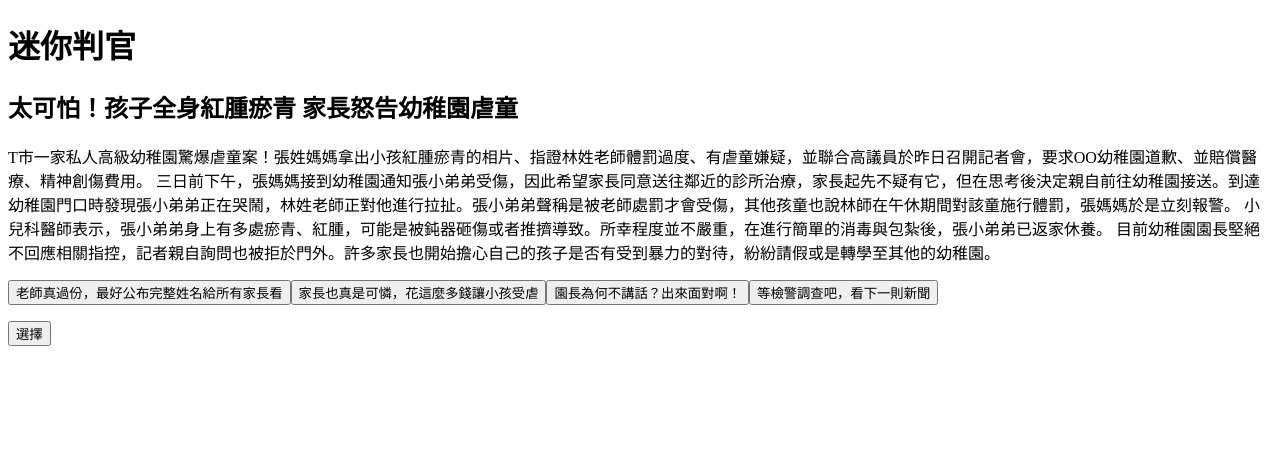
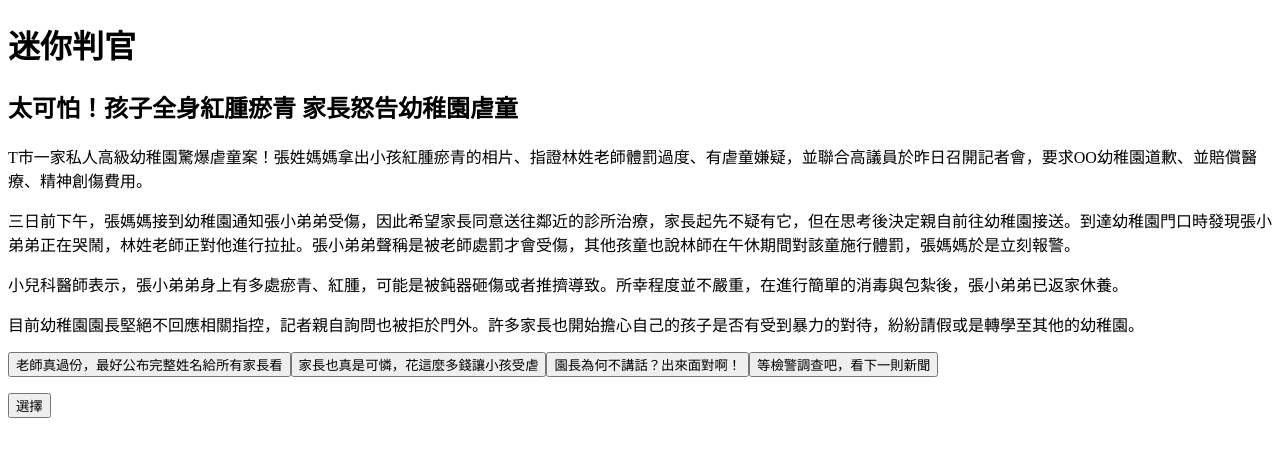
Before and after one commit to elct9620/Behind-the-Screen_MiniJudge, a Vue app: page /#/question in a window 1280 px wide. Shown: the top 456 px of the page. Built offline with nearby package versions, Linux system fonts and the light colour scheme; the HTML template or start-up script is replaced by a standard one.

Commit message:
Update questions

```diff
--- a/src/question.vue
+++ b/src/question.vue
@@ -2,7 +2,7 @@
   <div id="question">
     <section>
       <h2>{{ currentQuestion.question }}</h2>
-      <p>{{ currentQuestion.description }}</p>
+      <div v-html="currentQuestion.description"></div>
       <transition-group name="answer" tag="div">
         <button
           v-for="(answer, index) in currentQuestion.answers"
--- a/src/questions.yml
+++ b/src/questions.yml
@@ -1,46 +1,42 @@
 # 題組1
 - - question: 太可怕！孩子全身紅腫瘀青 家長怒告幼稚園虐童
-    description:
-      >
-      T市一家私人高級幼稚園驚爆虐童案！張姓媽媽拿出小孩紅腫瘀青的相片、指證林姓老師體罰過度、有虐童嫌疑，並聯合高議員於昨日召開記者會，要求OO幼稚園道歉、並賠償醫療、精神創傷費用。
-      三日前下午，張媽媽接到幼稚園通知張小弟弟受傷，因此希望家長同意送往鄰近的診所治療，家長起先不疑有它，但在思考後決定親自前往幼稚園接送。到達幼稚園門口時發現張小弟弟正在哭鬧，林姓老師正對他進行拉扯。張小弟弟聲稱是被老師處罰才會受傷，其他孩童也說林師在午休期間對該童施行體罰，張媽媽於是立刻報警。
-      小兒科醫師表示，張小弟弟身上有多處瘀青、紅腫，可能是被鈍器砸傷或者推擠導致。所幸程度並不嚴重，在進行簡單的消毒與包紮後，張小弟弟已返家休養。
-      目前幼稚園園長堅絕不回應相關指控，記者親自詢問也被拒於門外。許多家長也開始擔心自己的孩子是否有受到暴力的對待，紛紛請假或是轉學至其他的幼稚園。
+    description: |
+      <p>T市一家私人高級幼稚園驚爆虐童案！張姓媽媽拿出小孩紅腫瘀青的相片、指證林姓老師體罰過度、有虐童嫌疑，並聯合高議員於昨日召開記者會，要求OO幼稚園道歉、並賠償醫療、精神創傷費用。</p>
+      <p>三日前下午，張媽媽接到幼稚園通知張小弟弟受傷，因此希望家長同意送往鄰近的診所治療，家長起先不疑有它，但在思考後決定親自前往幼稚園接送。到達幼稚園門口時發現張小弟弟正在哭鬧，林姓老師正對他進行拉扯。張小弟弟聲稱是被老師處罰才會受傷，其他孩童也說林師在午休期間對該童施行體罰，張媽媽於是立刻報警。</p>
+      <p>小兒科醫師表示，張小弟弟身上有多處瘀青、紅腫，可能是被鈍器砸傷或者推擠導致。所幸程度並不嚴重，在進行簡單的消毒與包紮後，張小弟弟已返家休養。</p>
+      <p>目前幼稚園園長堅絕不回應相關指控，記者親自詢問也被拒於門外。許多家長也開始擔心自己的孩子是否有受到暴力的對待，紛紛請假或是轉學至其他的幼稚園。</p>
     answers:
       - 老師真過份，最好公布完整姓名給所有家長看
       - 家長也真是可憐，花這麼多錢讓小孩受虐
       - 園長為何不講話？出來面對啊！
       - 等檢警調查吧，看下一則新聞
   - question: 惡老闆照顧員工五歲女 竟虐待又性侵！
-    description:
-      >
-      OO市驚傳虐童案！張姓單親媽媽今年初至某雜貨店任職店員，王姓老闆假好心替張女照顧5歲女童，沒想到居然毆打女童、甚至涉嫌性侵！
-      王男鄰居指出，女童原先活潑開朗，然而在王男代為照顧數週後神情變得抑鬱、出現黑眼圈，身體也有多處瘀青。數日前，女童哭喊逃出王男家，王男則手持木棍追打，鄰居嚇得趕緊報警。而女童在警察詢問下表示，王男不但經常對她施虐、施暴，還會「用硬硬的東西戳我下面」，不排除有性侵嫌疑。
-      本報記者聯絡上母親張女，張女表示聽到消息時震驚又心碎，並表示王男平常十分照顧她們、女童也未曾提及王男的獸行，但現在已不再相信王男、並已另尋工作。
-      警方表示，目前已立案偵辦、逮捕王男，並通報社工介入、緊急安置女童。
+    description: |
+      <p>OO市驚傳虐童案！張姓單親媽媽今年初至某雜貨店任職店員，王姓老闆假好心替張女照顧5歲女童，沒想到居然毆打女童、甚至涉嫌性侵！</p>
+      <p>王男鄰居指出，女童原先活潑開朗，然而在王男代為照顧數週後神情變得抑鬱、出現黑眼圈，身體也有多處瘀青。數日前，女童哭喊逃出王男家，王男則手持木棍追打，鄰居嚇得趕緊報警。而女童在警察詢問下表示，王男不但經常對她施虐、施暴，還會「用硬硬的東西戳我下面」，不排除有性侵嫌疑。</p>
+      <p>本報記者聯絡上母親張女，張女表示聽到消息時震驚又心碎，並表示王男平常十分照顧她們、女童也未曾提及王男的獸行，但現在已不再相信王男、並已另尋工作。</p>
+      <p>警方表示，目前已立案偵辦、逮捕王男，並通報社工介入、緊急安置女童。</p>
     answers:
       - 人渣！老闆死一死最好！
       - 媽媽和老闆肯定有一腿
       - 肉搜雜貨店，發起抵制活動
       - 什麼都不做，看下一則新聞
   - question: 外勞吸毒欲劫車逃逸 警開5槍擊斃
-    description:
-      >
-      今晨於XX市郊外發生一起追捕事件，一名印尼勞工瑪麗亞試圖奪取警車逃逸，遭警連開5槍擊斃。
-      警方今早接獲通報，一名外籍勞工神情恍惚、在街上遊蕩。警方到場時，外勞不願配合警方接受調查、並毆打警察與路過民眾，隨後竟還試圖以石頭破壞警車車窗、奪取警車逃逸。遭毆打的陳姓警察先是對空鳴槍、見外勞仍嘗試奪車，便朝外勞身體連開數槍，外勞才倒地不再移動。陳警隨即呼叫救護車載其前往醫院治療。
-      醫院顯示，該名外籍勞工為來自印尼的移工瑪麗亞，身中2槍皆為要害，傷重不治；驗屍發現其血液酒精濃度高達30mg/dL，並且隨身帶有一包白粉待化驗，疑似為喝酒又吸毒。而陳警表示，當時他已遭外勞打斷鼻梁、路過民眾也有負傷，且對方手持硬石又欲劫車，才開槍制止外勞。
-      檢方表示已立案調查，並已聯繫外勞親屬處理瑪麗亞的後事。
+    description: |
+      <p>今晨於XX市郊外發生一起追捕事件，一名印尼勞工瑪麗亞試圖奪取警車逃逸，遭警連開5槍擊斃。</p>
+      <p>警方今早接獲通報，一名外籍勞工神情恍惚、在街上遊蕩。警方到場時，外勞不願配合警方接受調查、並毆打警察與路過民眾，隨後竟還試圖以石頭破壞警車車窗、奪取警車逃逸。遭毆打的陳姓警察先是對空鳴槍、見外勞仍嘗試奪車，便朝外勞身體連開數槍，外勞才倒地不再移動。陳警隨即呼叫救護車載其前往醫院治療。</p>
+      <p>醫院顯示，該名外籍勞工為來自印尼的移工瑪麗亞，身中2槍皆為要害，傷重不治；驗屍發現其血液酒精濃度高達30mg/dL，並且隨身帶有一包白粉待化驗，疑似為喝酒又吸毒。而陳警表示，當時他已遭外勞打斷鼻梁、路過民眾也有負傷，且對方手持硬石又欲劫車，才開槍制止外勞。</p>
+      <p>檢方表示已立案調查，並已聯繫外勞親屬處理瑪麗亞的後事。</p>
     answers:
       - 外勞果然是社會問題
       - 喝酒吸毒又打人，被擊斃能怪誰？
       - 不論如何，警方都不應該開槍
       - 震驚、難過，看下一則新聞
   - question: 幼稚園虐童案新進展 錄影畫面證實：純屬意外！
-    description:
-      >
-      OO幼稚園虐童案件如今案情有了一百八十度大轉彎！幼稚園園長在沉默兩天後首度回應各界質疑，拿出辦公室錄影畫面為老師洗刷冤屈。
-      錄影畫面中可見，雖然在一開始林姓老師確實將孩童用力拉進辦公室罰站，但之後就回班上處理事情。畫面證實，原來是孩童在罰站時趁沒人注意開始四處攀爬玩耍，最後不慎弄倒辦公櫃上的書本，數十本書應聲摔落在他身上，也因此造成他多處的挫傷。
-      本報記者於昨日詢問該名爆料家長將如何應對，最後並未得到該家長回覆，議員辦公室目前也無法通電。目前幼稚園園長與林姓老師不排除會對該家長與議員提出妨礙名譽告訴。
+    description: |
+      <p>OO幼稚園虐童案件如今案情有了一百八十度大轉彎！幼稚園園長在沉默兩天後首度回應各界質疑，拿出辦公室錄影畫面為老師洗刷冤屈。</p>
+      <p>錄影畫面中可見，雖然在一開始林姓老師確實將孩童用力拉進辦公室罰站，但之後就回班上處理事情。畫面證實，原來是孩童在罰站時趁沒人注意開始四處攀爬玩耍，最後不慎弄倒辦公櫃上的書本，數十本書應聲摔落在他身上，也因此造成他多處的挫傷。</p>
+      <p>本報記者於昨日詢問該名爆料家長將如何應對，最後並未得到該家長回覆，議員辦公室目前也無法通電。目前幼稚園園長與林姓老師不排除會對該家長與議員提出妨礙名譽告訴。</p>
     answers:
       - 屁孩自己亂爬導致自己受傷，活該啦
       - 老師拉進來又不顧小孩，也該負責任
@@ -49,22 +45,20 @@
 
 # 題組2
 - - question: 外勞吸毒欲劫車逃逸 警開5槍擊斃
-    description:
-      >
-      今晨於XX市郊外發生一起追捕事件，一名印尼勞工瑪麗亞試圖奪取警車逃逸，遭警連開5槍擊斃。
-      警方今早接獲通報，一名外籍勞工神情恍惚、在街上遊蕩。警方到場時，外勞不願配合警方接受調查、並毆打警察與路過民眾，隨後竟還試圖以石頭破壞警車車窗、奪取警車逃逸。遭毆打的陳姓警察先是對空鳴槍、見外勞仍嘗試奪車，便朝外勞身體連開數槍，外勞才倒地不再移動。陳警隨即呼叫救護車載其前往醫院治療。
-      醫院顯示，該名外籍勞工為來自印尼的移工瑪麗亞，身中2槍皆為要害，傷重不治；驗屍發現其血液酒精濃度高達30mg/dL，並且隨身帶有一包白粉待化驗，疑似為喝酒又吸毒。而陳警表示，當時他已遭外勞打斷鼻梁、路過民眾也有負傷，且對方手持硬石又欲劫車，才開槍制止外勞。
-      檢方表示已立案調查，並已聯繫外勞親屬處理瑪麗亞的後事。
+    description: |
+      <p>今晨於XX市郊外發生一起追捕事件，一名印尼勞工瑪麗亞試圖奪取警車逃逸，遭警連開5槍擊斃。</p>
+      <p>警方今早接獲通報，一名外籍勞工神情恍惚、在街上遊蕩。警方到場時，外勞不願配合警方接受調查、並毆打警察與路過民眾，隨後竟還試圖以石頭破壞警車車窗、奪取警車逃逸。遭毆打的陳姓警察先是對空鳴槍、見外勞仍嘗試奪車，便朝外勞身體連開數槍，外勞才倒地不再移動。陳警隨即呼叫救護車載其前往醫院治療。</p>
+      <p>醫院顯示，該名外籍勞工為來自印尼的移工瑪麗亞，身中2槍皆為要害，傷重不治；驗屍發現其血液酒精濃度高達30mg/dL，並且隨身帶有一包白粉待化驗，疑似為喝酒又吸毒。而陳警表示，當時他已遭外勞打斷鼻梁、路過民眾也有負傷，且對方手持硬石又欲劫車，才開槍制止外勞。</p>
+      <p>檢方表示已立案調查，並已聯繫外勞親屬處理瑪麗亞的後事。</p>
     answers:
       - 外勞果然是社會問題
       - 喝酒吸毒又打人，被擊斃能怪誰？
       - 不論如何，警方都不應該開槍
       - 震驚、難過，看下一則新聞
   - question: 失業男弒母後輕生失敗：我走了，她怎麼辦？
-    description:
-      >
-      S市一名失業十七個月的56歲吳姓男子昨日凌晨以童軍繩勒死腦性82歲麻痺母親後企圖燒炭自殺，最後因為引出過多的濃煙讓鄰居發現，警消收到通報便前來救援。送醫急救之後，吳男母親仍宣告不治，而吳男撿回一命、現已恢復意識。他向警方供稱自己失業已久，存款全數花費在年邁老麻母親的醫療費用上，只得舉債度日。債主頻頻催款後遂萌生輕生念頭，但又放不下母親獨自一人，因此決定先將母親勒死再一起燒炭自盡。
-      鄰居表示，吳姓男子過去多以打零工維生，收入不穩定，前年因為工地意外導致右手骨折，雖經治療康復卻已無法返回工地工作。平日看他都會推著腦麻母親散步，是大家眼中的孝子。里長也表示希望法官能對他輕判，網開一面。
+    description: |
+      <p>S市一名失業十七個月的56歲吳姓男子昨日凌晨以童軍繩勒死腦性82歲麻痺母親後企圖燒炭自殺，最後因為引出過多的濃煙讓鄰居發現，警消收到通報便前來救援。送醫急救之後，吳男母親仍宣告不治，而吳男撿回一命、現已恢復意識。他向警方供稱自己失業已久，存款全數花費在年邁老麻母親的醫療費用上，只得舉債度日。債主頻頻催款後遂萌生輕生念頭，但又放不下母親獨自一人，因此決定先將母親勒死再一起燒炭自盡。</p>
+      <p>鄰居表示，吳姓男子過去多以打零工維生，收入不穩定，前年因為工地意外導致右手骨折，雖經治療康復卻已無法返回工地工作。平日看他都會推著腦麻母親散步，是大家眼中的孝子。里長也表示希望法官能對他輕判，網開一面。</p>
 
       提醒您：自殺不能解決問題，請珍惜生命、再給自己一次機會。
       自殺防治諮詢安心專線：0800-788995（24小時）
@@ -74,23 +68,21 @@
       - 怎麼可能失業那麼久，他自己肯定有問題
       - 遺憾、難過，看下一則新聞
   - question: 太可怕！孩子全身紅腫瘀青 家長怒告幼稚園虐童
-    description:
-      >
-      T市一家私人高級幼稚園驚爆虐童案！張姓媽媽拿出小孩紅腫瘀青的相片、指證林姓老師體罰過度、有虐童嫌疑，並聯合高議員於昨日召開記者會，要求OO幼稚園道歉、並賠償醫療、精神創傷費用。
-      三日前下午，張媽媽接到幼稚園通知張小弟弟受傷，因此希望家長同意送往鄰近的診所治療，家長起先不疑有它，但在思考後決定親自前往幼稚園接送。到達幼稚園門口時發現張小弟弟正在哭鬧，林姓老師正對他進行拉扯。張小弟弟聲稱是被老師處罰才會受傷，其他孩童也說林師在午休期間對該童施行體罰，張媽媽於是立刻報警。
-      小兒科醫師表示，張小弟弟身上有多處瘀青、紅腫，可能是被鈍器砸傷或者推擠導致。所幸程度並不嚴重，在進行簡單的消毒與包紮後，張小弟弟已返家休養。
-      目前幼稚園園長堅絕不回應相關指控，記者親自詢問也被拒於門外。許多家長也開始擔心自己的孩子是否有受到暴力的對待，紛紛請假或是轉學至其他的幼稚園。
+    description: |
+      <p>T市一家私人高級幼稚園驚爆虐童案！張姓媽媽拿出小孩紅腫瘀青的相片、指證林姓老師體罰過度、有虐童嫌疑，並聯合高議員於昨日召開記者會，要求OO幼稚園道歉、並賠償醫療、精神創傷費用。</p>
+      <p>三日前下午，張媽媽接到幼稚園通知張小弟弟受傷，因此希望家長同意送往鄰近的診所治療，家長起先不疑有它，但在思考後決定親自前往幼稚園接送。到達幼稚園門口時發現張小弟弟正在哭鬧，林姓老師正對他進行拉扯。張小弟弟聲稱是被老師處罰才會受傷，其他孩童也說林師在午休期間對該童施行體罰，張媽媽於是立刻報警。</p>
+      <p>小兒科醫師表示，張小弟弟身上有多處瘀青、紅腫，可能是被鈍器砸傷或者推擠導致。所幸程度並不嚴重，在進行簡單的消毒與包紮後，張小弟弟已返家休養。</p>
+      <p>目前幼稚園園長堅絕不回應相關指控，記者親自詢問也被拒於門外。許多家長也開始擔心自己的孩子是否有受到暴力的對待，紛紛請假或是轉學至其他的幼稚園。</p>
     answers:
       - 老師真過份，最好公布完整姓名給所有家長看
       - 家長也真是可憐，花這麼多錢讓小孩受虐
       - 園長為何不講話？出來面對啊！
       - 等檢警調查吧，看下一則新聞
   - question: 暴亂民眾火燒派出所 總統譴責：要尊重民主法治
-    description:
-      >
-      昨日下午三點四十分，J市發生一起民眾暴亂事件。警方表示起因是投票日當天有人刻意散佈「投開票所有作票」的消息，並暗示第二一三投開票所主任F先生就是首謀，涉嫌將偽造的票投入票箱之中。接近中午時，七、八位里民首先群聚二一三投開票所並要求F先生出來說明，然而里民顯然不滿意F先生的回答，並相繼召來了更多的里民，監選主任F先生眼見情勢無法控制因此尋求警方保護。
-      然而在警方到達後，原本的口語爭論逐漸演變為肢體暴動。警方於是護送F先生至J市分局並呼籲民眾冷靜。然而在三點半附近時，有人開始投擲石塊，窗戶應聲破碎，暴亂也越演越烈。保警大隊出動水車、橡皮彈以及催淚瓦斯等都難以鎮壓，整場暴亂最後以分局失火告終。
-      總統向各方呼籲需保持冷靜、理性溝通，並譴責造謠小人。J市警方已經掌握相關嫌疑人，目前正全力追緝當中。
+    description: |
+      <p>昨日下午三點四十分，J市發生一起民眾暴亂事件。警方表示起因是投票日當天有人刻意散佈「投開票所有作票」的消息，並暗示第二一三投開票所主任F先生就是首謀，涉嫌將偽造的票投入票箱之中。接近中午時，七、八位里民首先群聚二一三投開票所並要求F先生出來說明，然而里民顯然不滿意F先生的回答，並相繼召來了更多的里民，監選主任F先生眼見情勢無法控制因此尋求警方保護。</p>
+      <p>然而在警方到達後，原本的口語爭論逐漸演變為肢體暴動。警方於是護送F先生至J市分局並呼籲民眾冷靜。然而在三點半附近時，有人開始投擲石塊，窗戶應聲破碎，暴亂也越演越烈。保警大隊出動水車、橡皮彈以及催淚瓦斯等都難以鎮壓，整場暴亂最後以分局失火告終。</p>
+      <p>總統向各方呼籲需保持冷靜、理性溝通，並譴責造謠小人。J市警方已經掌握相關嫌疑人，目前正全力追緝當中。</p>
     answers:
       - 居然暴動縱火，這已經造成公共危險了吧！
       - 每次辦理選舉都是一團亂，我們的社會不值得這份民主法治
```
